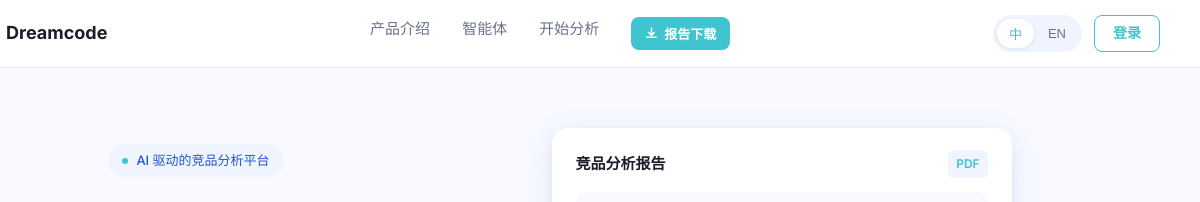
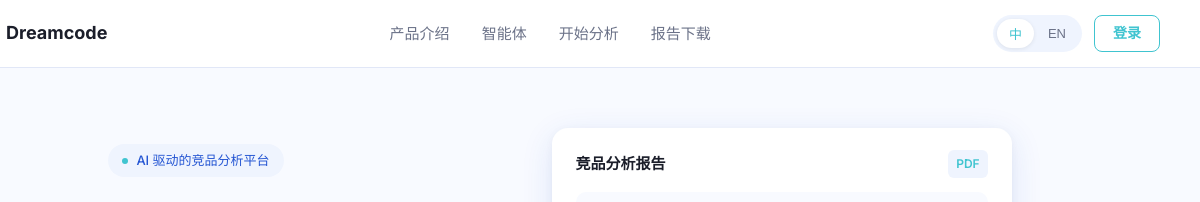
Before and after one commit to StooneJam/Dreamcode, a plain HTML site: page app/index.html in a window 1280 px wide. Shown: the top 202 px of the page, 80-1280 px from the left. Drawn offline with Linux system fonts and the light colour scheme.

Commit message:
Remove icon and button frame from 报告下载, match plain nav link style

```diff
--- a/app/index.html
+++ b/app/index.html
@@ -30,12 +30,7 @@
     <a onclick="jumpTo('product');return false;">产品介绍</a>
     <a onclick="jumpTo('agents');return false;">智能体</a>
     <a onclick="jumpTo('analyze');return false;">开始分析</a>
-    <button class="nav-dl-btn" onclick="jumpTo('pdf-section');return false;" id="t-nav-dl">
-      <svg width="13" height="13" viewBox="0 0 14 14" fill="none">
-        <path d="M7 1v8M4 6l3 3 3-3M2 11h10" stroke="currentColor" stroke-width="1.6" stroke-linecap="round" stroke-linejoin="round"/>
-      </svg>
-      <span>报告下载</span>
-    </button>
+    <a onclick="jumpTo('pdf-section');return false;" id="t-nav-dl">报告下载</a>
   </div>
 
   <div class="navbar-right">
--- a/app/static/js/app.js
+++ b/app/static/js/app.js
@@ -193,9 +193,7 @@ function applyLang() {
   setText('think-text', T.thinkText);
   setHTML('t-log-hint-text', T.logHintText);
 
-  // Navbar download btn
-  const navDl = $('t-nav-dl');
-  if (navDl) { const s = navDl.querySelector('span'); if (s) s.textContent = T.navDlBtn; }
+  setText('t-nav-dl', T.navDlBtn);
 
   // Optional tags
   setText('t-optional1', T.optionalTag);
```
